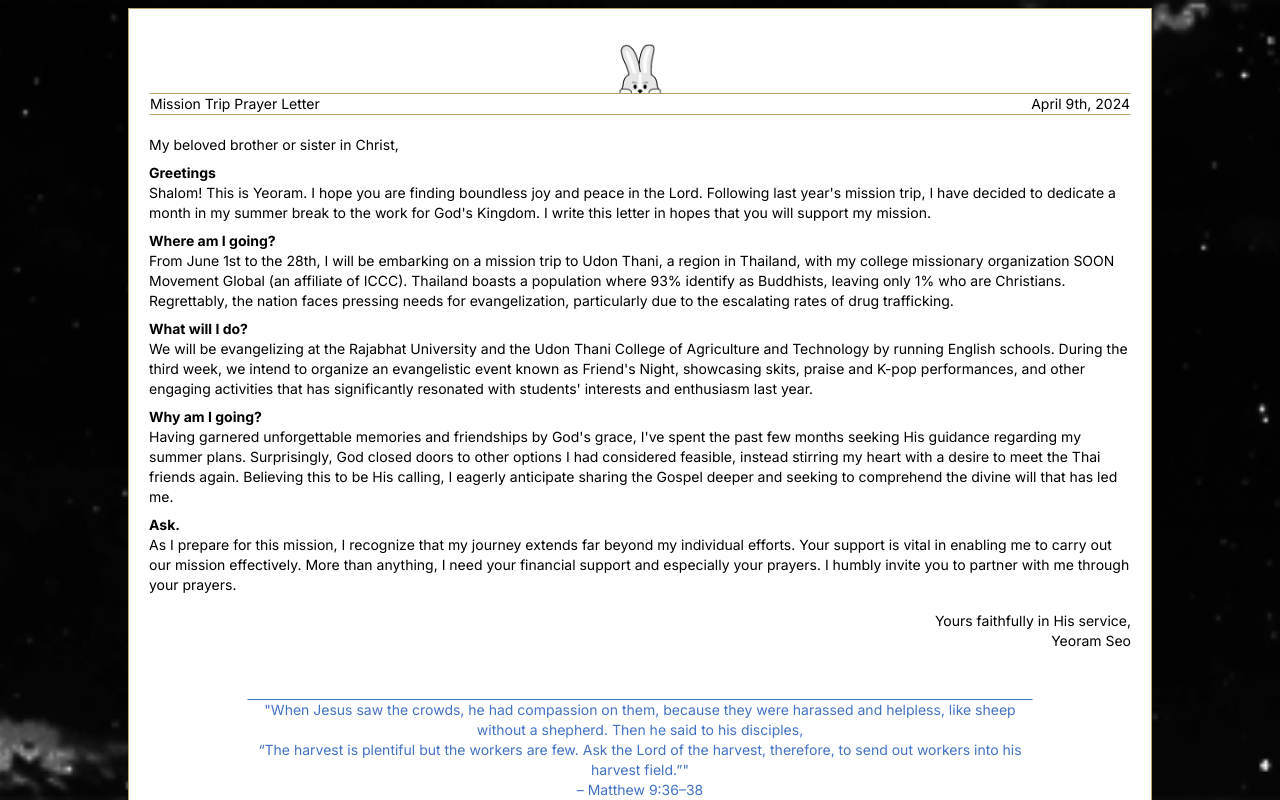
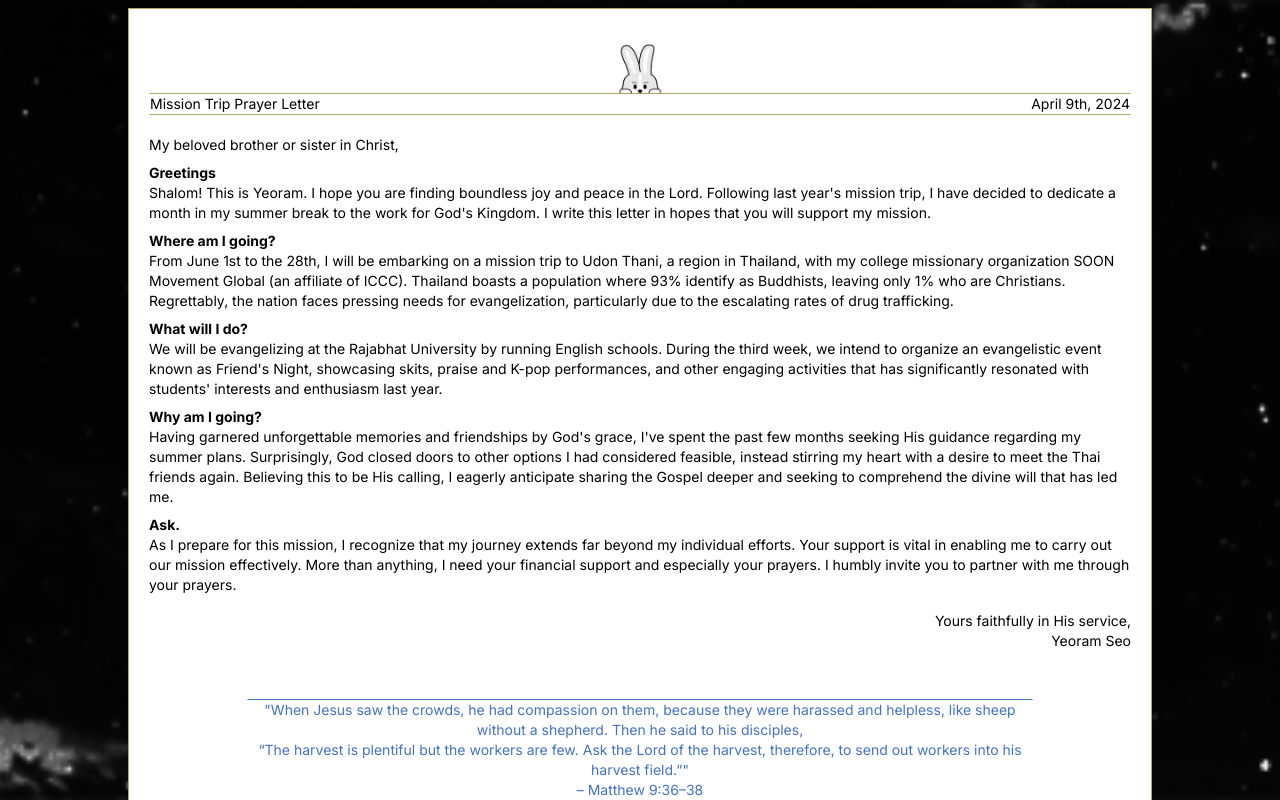
Before and after one commit to yrmi99/nextjs-thai2024, a Next.js app: page / in a window 1280 px wide. Both pictures are taken after a click on the button "English". Shown: the top 800 px of the page. Built offline with nearby package versions, Linux system fonts and the light colour scheme.

Commit message:
edit descriptions

```diff
--- a/src/app/components/eng.tsx
+++ b/src/app/components/eng.tsx
@@ -97,8 +97,8 @@ export default function Eng() {
 
       <div className="mt-2">
         <span className="font-bold">What will I do?</span><br></br>
-        <span>We will be evangelizing at the Rajabhat University and the Udon Thani College of Agriculture and Technology
-          by running English schools. During the third week, we intend to organize an evangelistic event known as
+        <span>We will be evangelizing at the Rajabhat University by running English schools.
+          During the third week, we intend to organize an evangelistic event known as
           Friend&apos;s Night, showcasing skits, praise and K-pop performances, and other engaging activities that has significantly
           resonated with students&apos; interests and enthusiasm last year.</span>
       </div>
--- a/src/app/components/kor.tsx
+++ b/src/app/components/kor.tsx
@@ -96,7 +96,7 @@ export default function Eng() {
 
       <div className="mt-2">
         <span className="font-bold">방법</span><br></br>
-        <span>저희는 라자밧 대학교와 우동타니 농업 기술 대학에서 영어 학교를 운영하며 전도할 예정입니다.
+        <span>저희는 라자밧 대학교에서 신입생을 대상으로 영어 학교를 운영하며 전도할 예정입니다.
             3주차에는 학생들의 흥미와 호응을 불러일으켰던 무언극과 찬양, 케이팝 무대 등을 선보일
             &apos;Friend’s Night&apos;이라는 전도 집회를 열 계획입니다.</span>
       </div>
@@ -104,7 +104,7 @@ export default function Eng() {
       <div className="mt-2">
         <span className="font-bold">목적</span><br></br>
         <span>작년 선교 동안 하나님의 은혜로 잊지 못할 추억과 친구들을 많이 얻었기에, 근 몇 달간 여름 계획을 놓고
-            하나님의 인도 하심을 구하였습니다. 하나님께서는 제 예상과 달리, 가능할 것 같았던 다른 선택지들의 문을 닫으시고
+            하나님의 인도 하심을 구하였습니다. 하나님께서는 제가 예상한 다른 선택지들의 문을 닫으시고
             작년에 만난 태국 친구들을 생각나게 하시며 마음을 움직이셨습니다. 하나님의 부르심이라고 믿는 만큼,
             친구들을 다시 만나 예수님에 대해 더 깊이 전하고, 보내주신 하나님의 뜻을 알기 바라는 마음입니다. </span>
       </div>
```
